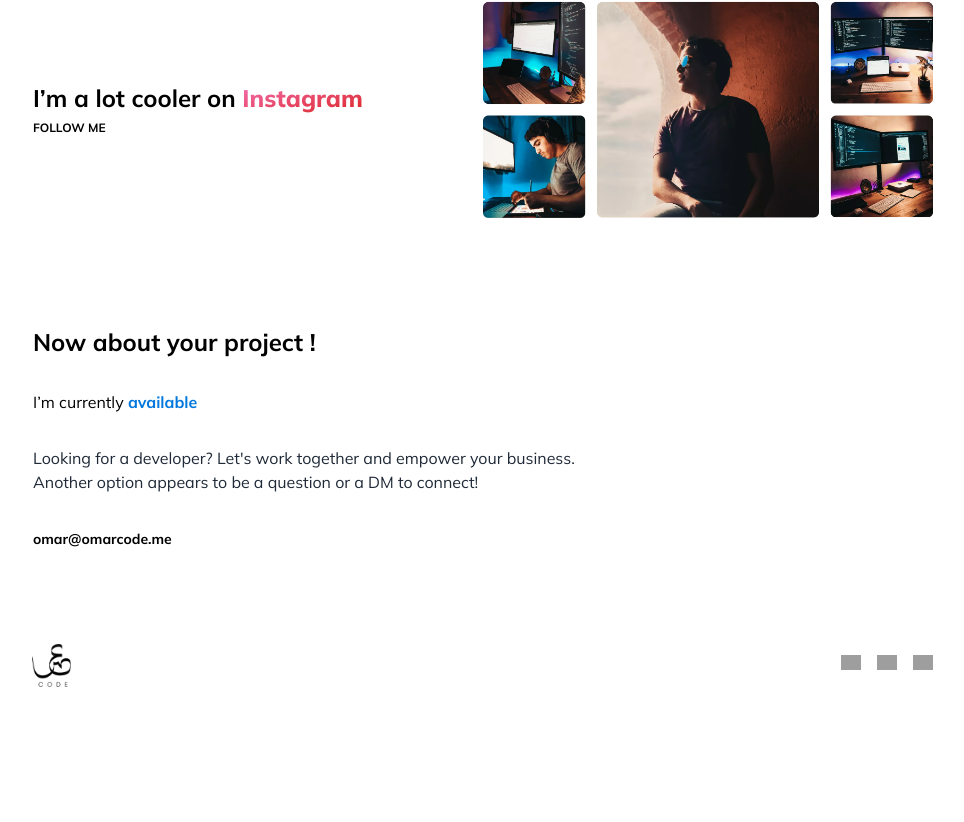
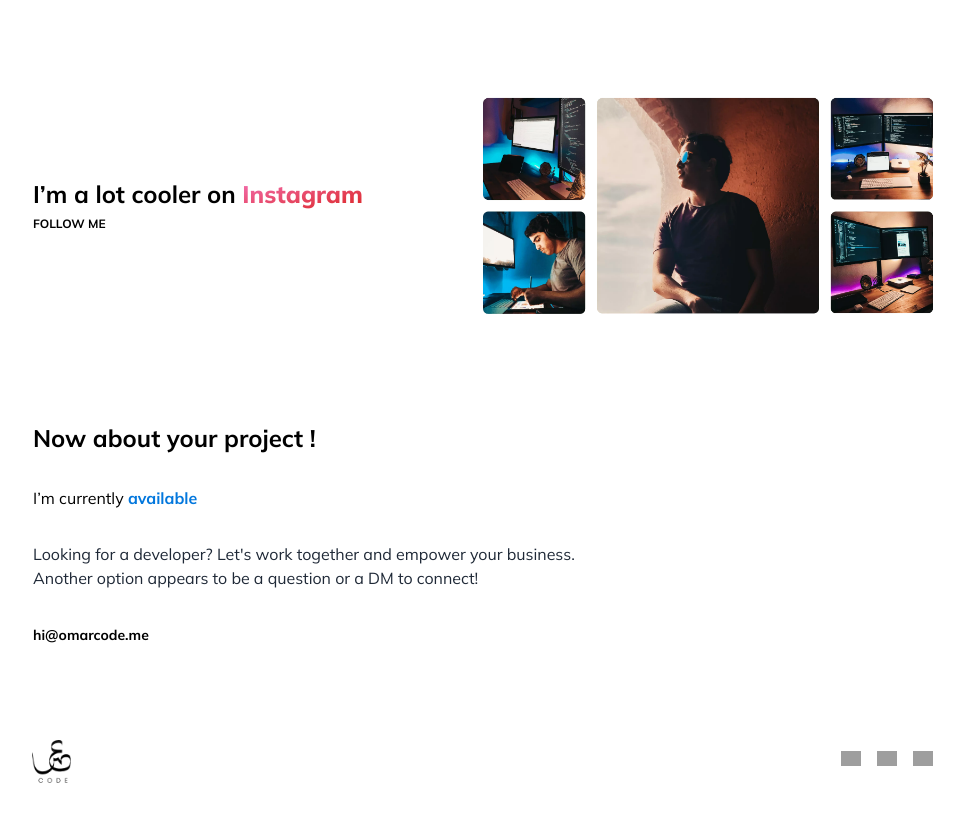
Before and after one commit to omarouhra/omarcode.me, a Next.js app: page / in a window 1280 px wide. Shown: the part 2866-3688 px from the top of the page, without its empty margins (157-1121 px from the left). Before the commit the page ends 3592 px from the top, so only its background shows below. Built offline with nearby package versions, Linux system fonts and the light colour scheme; grey boxes are pictures that could not be loaded.

Commit message:
change email

```diff
--- a/components/Footer.js
+++ b/components/Footer.js
@@ -17,7 +17,11 @@ function Footer() {
             business.
             <br /> Another option appears to be a question or a DM to connect!
           </p>
-          <CustomLink title='omar@omarcode.me' important link='#' />
+          <CustomLink
+            title='hi@omarcode.me'
+            important
+            link='mailto:hi@omarcode.me'
+          />
         </div>
         <NavBar />
       </div>
--- a/components/Project.js
+++ b/components/Project.js
@@ -4,7 +4,7 @@ import CustomLink from "./CustomLink";
 function Project({ image, imageAlt, title, description, link, soon }) {
   return (
     <div className='group'>
-      <div className=' relative w-60 h-60   lg:group-hover:shadow-xl rounded-lg lg:transitions '>
+      <div className=' relative w-72 h-72   lg:group-hover:shadow-xl rounded-lg lg:transitions '>
         <CustomImage
           image={image}
           alt={imageAlt}
--- a/pages/index.js
+++ b/pages/index.js
@@ -195,7 +195,7 @@ export default function Home({ projects }) {
             look at some of the applications, articles, and companies I've
             dedicated my time to.
           </p>
-          <div className='flex space-x-4 lg:space-x-12 mt-8 '>
+          <div className='flex space-x-6 lg:space-x-12 mt-8 '>
             {Categories.map(filter => (
               <div key={filter.id}>
                 <button
--- a/style/global.css
+++ b/style/global.css
@@ -26,7 +26,7 @@
   }
   /* filter button */
   .filter {
-    @apply text-sm lg:text-base  font-semibold;
+    @apply text-base  font-semibold;
   }
 
   /* project infos */
```
